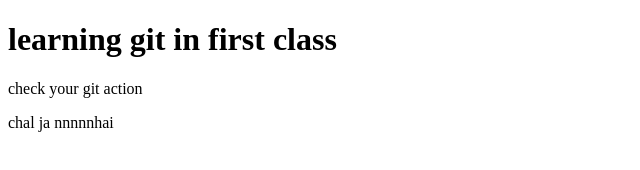
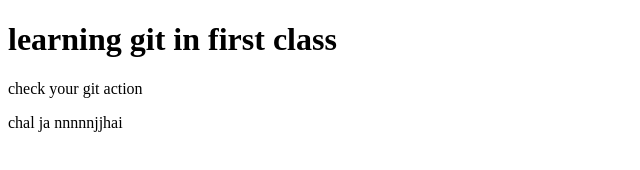
Before and after one commit to subhan300/bootcaampfirstclassonubuntuinterface, a plain HTML site: page index.html in a window 1280 px wide. Shown: the full height of the page, 0-640 px from the left. Drawn offline with Linux system fonts and the light colour scheme.

Commit message:
Update index.html

```diff
--- a/index.html
+++ b/index.html
@@ -8,6 +8,6 @@
 <body>
     <h1>learning git in first class</h1>
     <p>check your git action</p>
-    <p>chal ja nnnnnhai</p>
+    <p>chal ja nnnnnjjhai</p>
 </body>
 </html>
```
